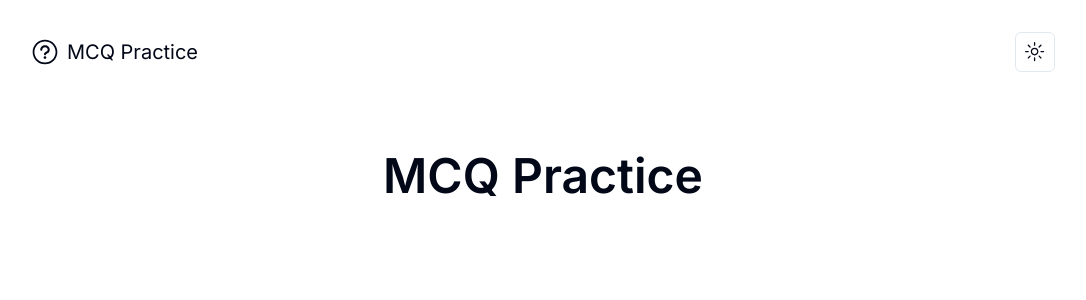
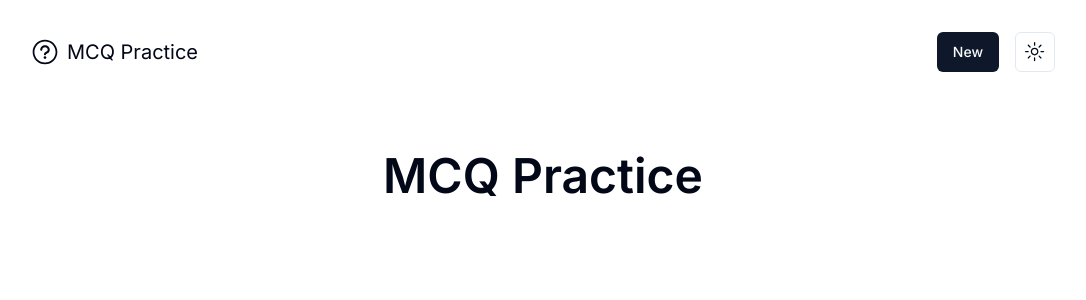
Before and after one commit to NeeshSamsi/mcqs.work, a Next.js app: page / in a window 1280 px wide. Shown: the top 300 px of the page, without its empty margins (97-1183 px from the left). Built offline with nearby package versions, Linux system fonts and the light colour scheme.

Commit message:
feat: Add new button to Nav

```diff
--- a/src/components/Navbar.tsx
+++ b/src/components/Navbar.tsx
@@ -1,6 +1,7 @@
 import Link from "next/link"
 import { QuestionMarkCircledIcon } from "@radix-ui/react-icons"
 import { ModeToggle } from "./ModeToggle"
+import { Button } from "./ui/button"
 
 export default function Navbar() {
   return (
@@ -10,7 +11,15 @@ export default function Navbar() {
         <span>MCQ Practice</span>
       </Link>
 
-      <ModeToggle />
+      <div className="flex items-center gap-4">
+        <Button asChild>
+          <Link href="/new" className="text-lg">
+            New
+          </Link>
+        </Button>
+
+        <ModeToggle />
+      </div>
     </nav>
   )
 }
```
